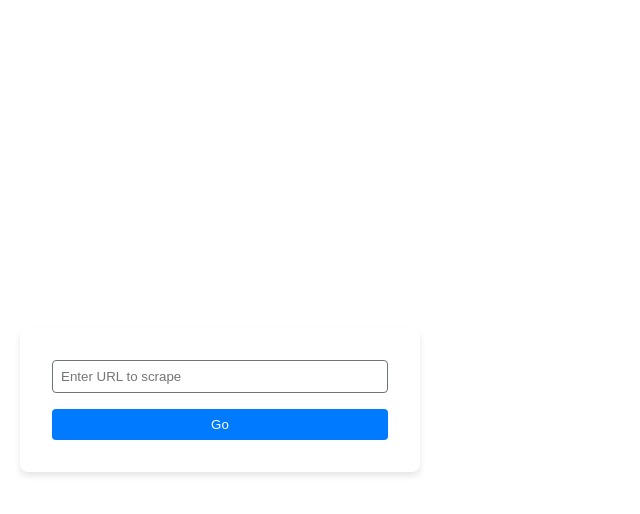
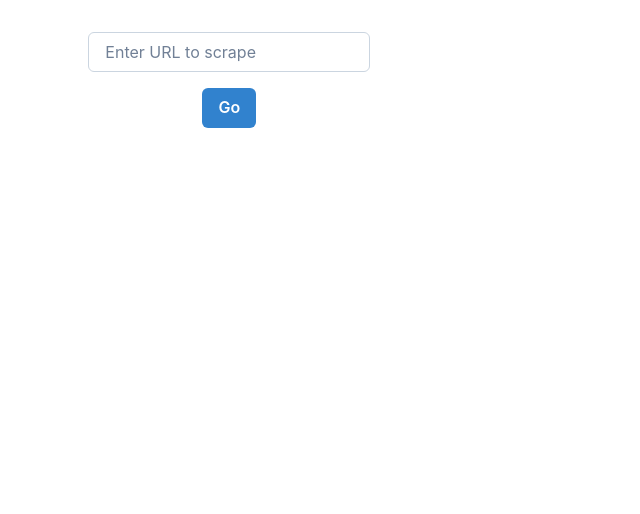
Before and after one commit to vytenisblask/scrape-takais, a Next.js app: page / in a window 1280 px wide. Shown: the top 514 px of the page, without its empty margins (0-640 px from the left). Built offline with nearby package versions, Linux system fonts and the light colour scheme.

Commit message:
new styles

```diff
--- a/package.json
+++ b/package.json
@@ -9,12 +9,16 @@
     "lint": "next lint"
   },
   "dependencies": {
+    "@chakra-ui/react": "^2.8.2",
+    "@emotion/react": "^11.11.3",
+    "@emotion/styled": "^11.11.0",
     "@types/node": "20.5.9",
     "@types/react": "18.2.21",
     "@types/react-dom": "18.2.7",
     "axios": "^1.5.0",
     "cheerio": "^1.0.0-rc.12",
     "cssbeautify": "^0.3.1",
+    "framer-motion": "^10.18.0",
     "get-css": "^1.1.1",
     "is-present": "^1.0.0",
     "is-url": "^1.2.4",
--- a/src/pages/_app.tsx
+++ b/src/pages/_app.tsx
@@ -1,20 +1,20 @@
-import { ThemeProvider } from 'styled-components';
+import { ChakraProvider } from '@chakra-ui/react';
+import { ThemeProvider } from 'styled-components'; // Only if you still need styled-components
 import type { AppProps } from 'next/app';
-import GlobalStyles from '../styles/GlobalStyles';
-import theme from '../styles/theme';
 import Head from 'next/head';
+import theme from '../styles/theme'; // Your custom theme for styled-components
 
 function MyApp({ Component, pageProps }: AppProps) {
     return (
-      <ThemeProvider theme={theme}>
+      <ChakraProvider>
+        <ThemeProvider theme={theme}> {/* Optional: If you still use styled-components */}
           <Head>
             <title>Scrape-a-roonie</title>
           </Head>
-        <GlobalStyles />
           <Component {...pageProps} />
         </ThemeProvider>
+      </ChakraProvider>
     );
 }
 
-
 export default MyApp;
--- a/src/pages/index.tsx
+++ b/src/pages/index.tsx
@@ -1,103 +1,16 @@
 import { useState, FormEvent } from 'react';
-import styled from 'styled-components';
+import {
+    Container,
+    Box,
+    Input,
+    Button,
+    Text,
+    VStack,
+    useColorModeValue,
+    Heading,
+    Divider
+} from '@chakra-ui/react';
 import BeatLoader from "react-spinners/BeatLoader";
-
-// Main container style
-const Container = styled.div`
-  display: flex;
-  height: 100vh;
-  flex-direction: row;
-  @media (max-width: 600px) {
-    flex-direction: column;
-  }
-`;
-
-// Left container which contains Form, BasicInfo, and RobotsTxt
-const LeftContainer = styled.div`
-  flex: 1;
-  display: flex;
-  flex-direction: column;
-  justify-content: center;
-  padding: 20px;
-  @media (max-width: 600px) {
-    padding: 10px 0;
-  }
-`;
-
-// Form styling
-const Form = styled.form`
-  display: flex;
-  flex-direction: column;
-  gap: 16px;
-  background-color: white;
-  padding: 2em;
-  border-radius: 8px;
-  box-shadow: 0 4px 6px rgba(0, 0, 0, 0.1);
-  @media (max-width: 600px) {
-    margin-bottom: 20px;
-  }
-`;
-
-// Input styling
-const Input = styled.input`
-  padding: 8px;
-  border: 1px solid ${(props) => props.theme.colors.secondary};
-  border-radius: 4px;
-`;
-
-// Button styling
-const Button = styled.button`
-  padding: 8px 16px;
-  background-color: ${(props) => props.theme.colors.primary};
-  color: white;
-  border: none;
-  border-radius: 4px;
-  cursor: pointer;
-  transition: background-color 0.3s ease;
-
-  &:hover {
-    background-color: #0077cc;
-  }
-
-  &:active {
-    background-color: #0055aa;
-  }
-`;
-
-// Basic Info and RobotsTxt containers
-const InfoContainer = styled.div`
-  max-height: 220px;
-  overflow-y: auto;
-  border: 1px solid #ccc;
-  padding: 1em;
-  margin-top: 1em;
-  font-size: 0.8em;
-`;
-
-// Right container which contains CSS data
-const RightContainer = styled.div`
-  flex: 2;
-  padding: 20px;
-  overflow-y: auto;
-`;
-
-// CSS container
-const CssContainer = styled.div`
-  max-height: calc(100vh - 150px); // Account for padding
-  overflow-y: auto;
-  border: 1px solid #ccc;
-  padding: 1em;
-  font-size: 0.8em;
-  white-space: pre-wrap;  // Preserve white space and new lines
-`;
-
-// Loader style
-const LoaderContainer = styled.div`
-  position: fixed;
-  top: 50%;
-  left: 50%;
-  transform: translate(-50%, -50%);
-`;
 
 export default function Home() {
     const [url, setUrl] = useState<string>('');
@@ -153,50 +66,58 @@ export default function Home() {
     };
 
     return (
-        <Container>
-        <LeftContainer>
-            <Form onSubmit={handleSubmit}>
+      <Container maxW="container.xl" p={4}>
+          <Box display={{ base: 'block', md: 'flex' }}>
+              <VStack flex="1" p={4} spacing={4}>
+                  <form onSubmit={handleSubmit}>
+                      <VStack spacing={4}>
                           <Input
                               type="text"
                               value={url}
                               onChange={(e) => setUrl(e.target.value)}
                               placeholder="Enter URL to scrape"
+                              borderColor={useColorModeValue('gray.300', 'gray.700')}
                           />
-                <Button type="submit">Go</Button>
-            </Form>
+                          <Button colorScheme="blue" type="submit">Go</Button>
+                      </VStack>
+                  </form>
+
                   {hasBasicInfo() && (
-                <InfoContainer>
-                    <h4>Basic info:</h4>
-                    {scrapedTitle && <p>Page Title: {scrapedTitle}</p>}
-                    {cms && <p>CMS Used: {cms}</p>}
-                    {trackers && <p>Trackers Used: {trackers}</p>}
-                </InfoContainer>
+                      <Box border="1px" borderColor="gray.300" p={4} borderRadius="md" overflowY="auto">
+                          <Heading as="h4" size="md">Basic info:</Heading>
+                          {scrapedTitle && <Text>Page Title: {scrapedTitle}</Text>}
+                          {cms && <Text>CMS Used: {cms}</Text>}
+                          {trackers && <Text>Trackers Used: {trackers}</Text>}
+                      </Box>
                   )}
+
                   {robotsTxt && (
-                <InfoContainer>
-                    <h4>Robots.txt content:</h4>
-                    <pre>{robotsTxt}</pre>
-                </InfoContainer>
+                      <Box border="1px" borderColor="gray.300" p={4} borderRadius="md" overflowY="auto">
+                          <Heading as="h4" size="md">Robots.txt content:</Heading>
+                          <Divider my={2} />
+                          <Text as="pre">{robotsTxt}</Text>
+                      </Box>
                   )}
-        </LeftContainer>
+              </VStack>
 
-            <RightContainer>
+              <Box flex="2" p={4} overflowY="auto">
                   {cssData && (
-                    <div>
-                        <h4>Raw CSS:</h4>
-                        <CssContainer>
+                      <Box>
+                          <Heading as="h4" size="md">Raw CSS:</Heading>
+                          <Box border="1px" borderColor="gray.300" p={4} borderRadius="md" overflowY="auto" maxHeight="calc(100vh - 150px)" whiteSpace="pre-wrap">
 {cssData}
-                        </CssContainer>
-                    </div>
+</Box>
+</Box>
 )}
-            </RightContainer>
-
+</Box>
+</Box>
       {isLoading &&
-                <LoaderContainer>
+          <Box position="fixed" top="50%" left="50%" transform="translate(-50%, -50%)">
               <BeatLoader color="#123abc" loading={isLoading} size={15} />
-                </LoaderContainer>
+          </Box>
       }
-            {error && <p style={{ color: 'red', position: 'absolute', bottom: 10, left: 10 }}>{error}</p>}
+      {error && <Text color="red" position="absolute" bottom={10} left={10}>{error}</Text>}
   </Container>
 );
+
 }
```
Also changed, not shown: 1 other file (tests, documents, lock files or other folders). Lines whose indentation alone changed are shown as unchanged.
